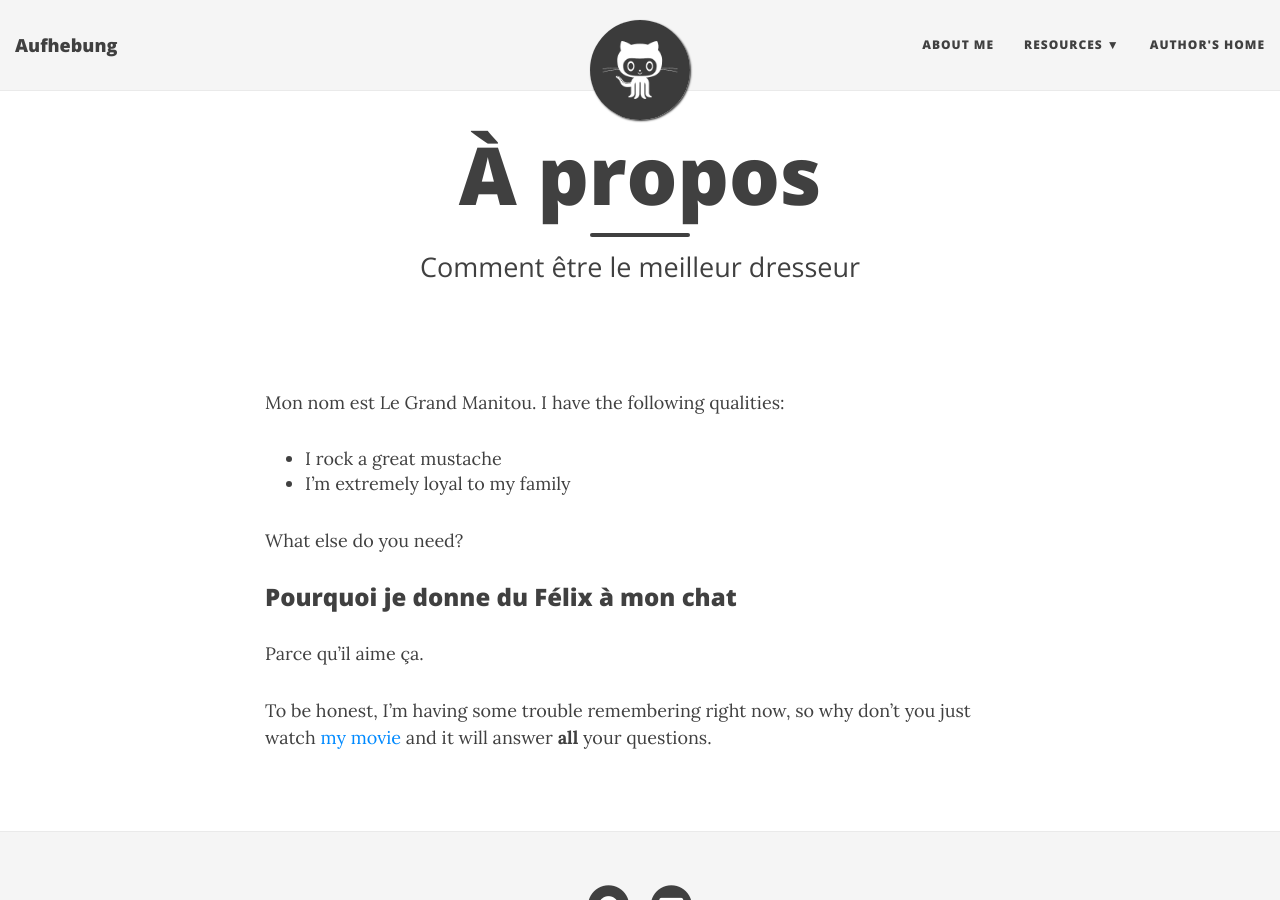
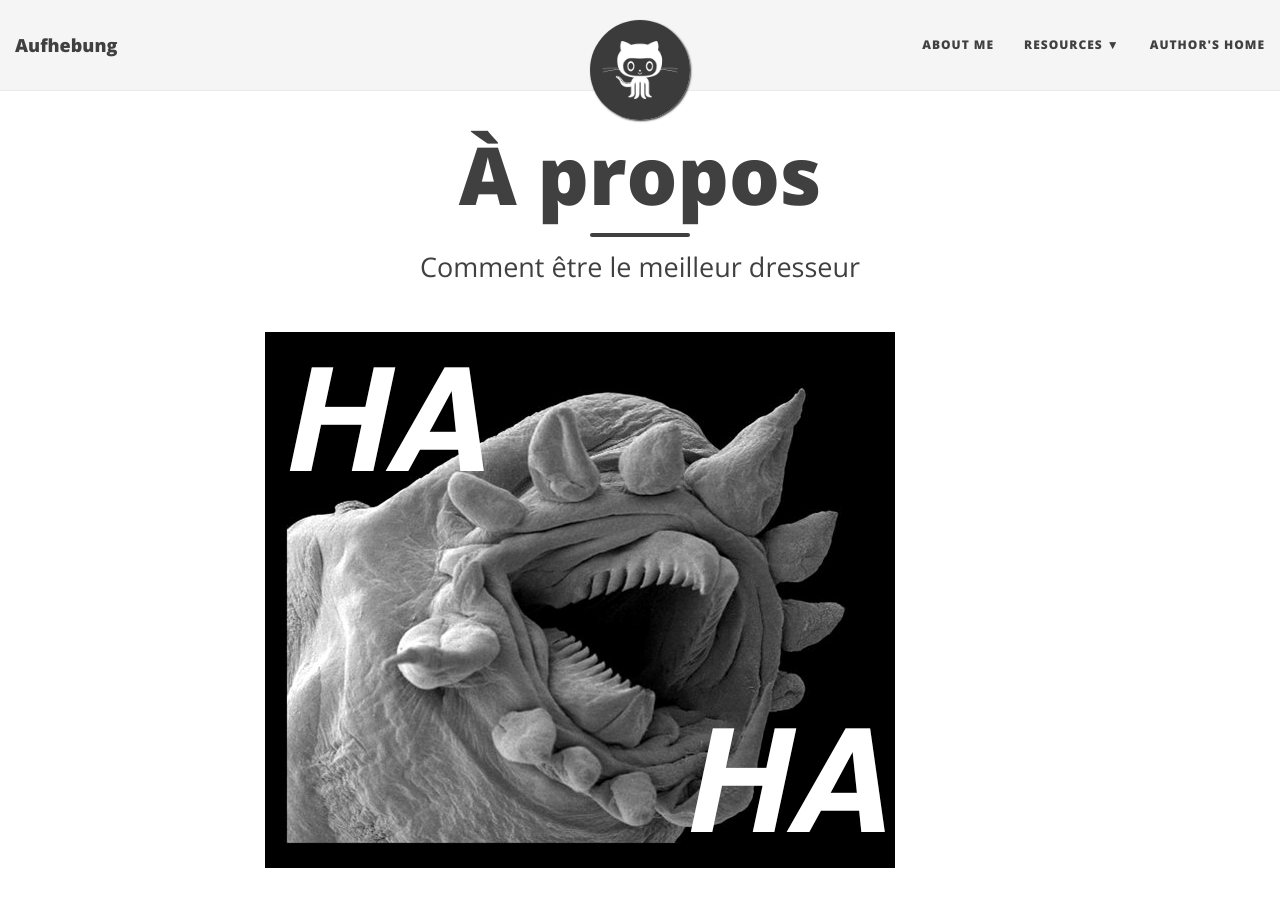
Before and after one commit to ConservationDepassement/conservationdepassement.github.io, a Jekyll site: the page built from aboutme.md, in a window 1280 px wide and 900 px high. Built offline with Jekyll 4.4.1, drawn with Linux system fonts in a browser that asks for light colours; nearby versions of some CDN libraries.

Commit message:
cette bactérie se rie de vous.

```diff
--- a/aboutme.md
+++ b/aboutme.md
@@ -4,7 +4,7 @@ title: À propos
 subtitle: Comment être le meilleur dresseur
 ---
 
-![](f/about/haha.png)
+![](/f/about/haha.png)
 
 Mon nom est Le Grand Manitou. I have the following qualities:
 
```
Also changed, not shown: 1 other file.
